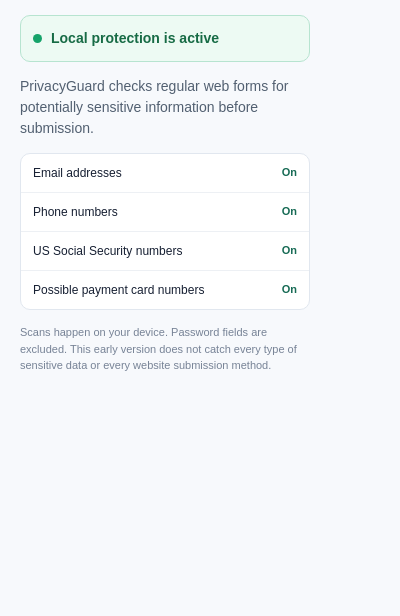
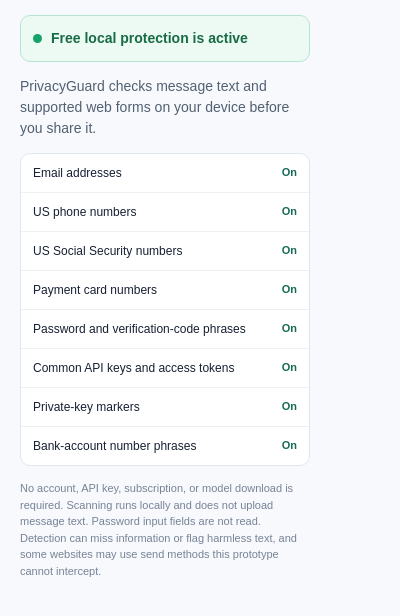
Before and after one commit to nmcode3-dot/PrivacyGuard, a browser extension: page popup.html in a window 400 px wide. Shown: the part 72-688 px from the top of the page. Drawn offline with Linux system fonts and the light colour scheme.

Commit message:
Update popup to describe free local protection

```diff
--- a/popup.html
+++ b/popup.html
@@ -9,15 +9,19 @@
 <body>
   <main>
     <div class="brand"><div class="shield">✓</div><div><h1>PrivacyGuard</h1><p class="subtitle">Your information. Your choice.</p></div></div>
-    <div class="status"><span class="dot"></span><strong>Local protection is active</strong></div>
-    <p class="description">PrivacyGuard checks regular web forms for potentially sensitive information before submission.</p>
+    <div class="status"><span class="dot"></span><strong>Free local protection is active</strong></div>
+    <p class="description">PrivacyGuard checks message text and supported web forms on your device before you share it.</p>
     <div class="checks">
       <div><span>Email addresses</span><b>On</b></div>
-      <div><span>Phone numbers</span><b>On</b></div>
+      <div><span>US phone numbers</span><b>On</b></div>
       <div><span>US Social Security numbers</span><b>On</b></div>
-      <div><span>Possible payment card numbers</span><b>On</b></div>
+      <div><span>Payment card numbers</span><b>On</b></div>
+      <div><span>Password and verification-code phrases</span><b>On</b></div>
+      <div><span>Common API keys and access tokens</span><b>On</b></div>
+      <div><span>Private-key markers</span><b>On</b></div>
+      <div><span>Bank-account number phrases</span><b>On</b></div>
     </div>
-    <p class="footnote">Scans happen on your device. Password fields are excluded. This early version does not catch every type of sensitive data or every website submission method.</p>
+    <p class="footnote">No account, API key, subscription, or model download is required. Scanning runs locally and does not upload message text. Password input fields are not read. Detection can miss information or flag harmless text, and some websites may use send methods this prototype cannot intercept.</p>
   </main>
 </body>
 </html>
```
